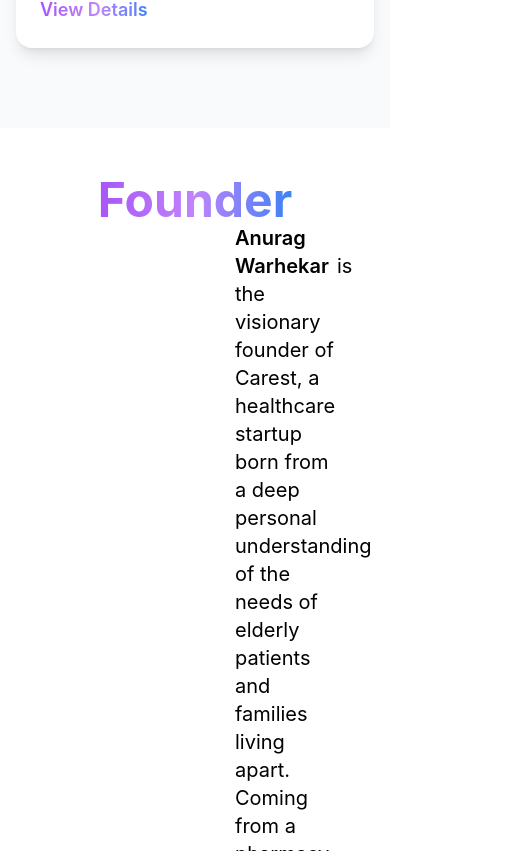
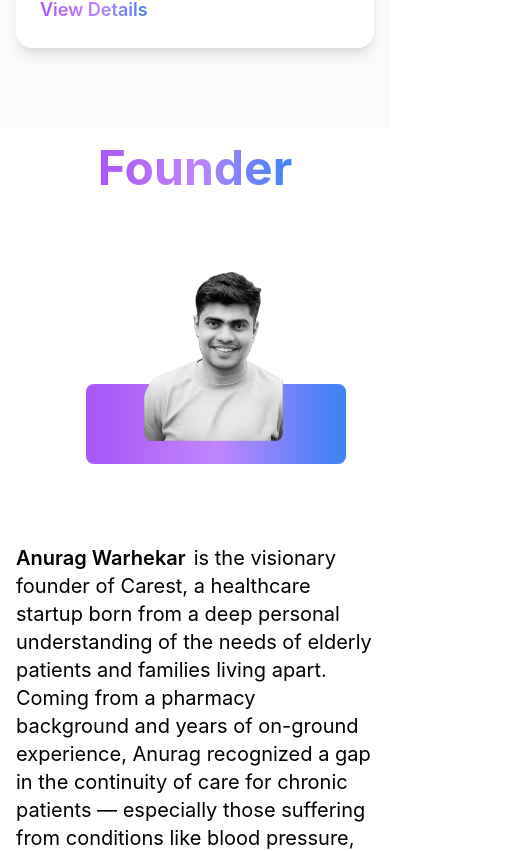
Before and after one commit to SanketW12/carest-site, a React (Vite) app: page / in a window 390 px wide. Shown: the part 4413-5264 px from the top of the page, 518 px wide, since content can reach past the window. Built offline with nearby package versions, Linux system fonts and the light colour scheme.

Commit message:
fix responsive

```diff
--- a/src/components/Founder.tsx
+++ b/src/components/Founder.tsx
@@ -2,24 +2,24 @@ import React from "react";
 
 function Founder() {
   return (
-    <div className="flex flex-col min-h-[70vh] px-12 py-12  ">
+    <div className="flex flex-col min-h-[70vh] md:px-12 md:py-12 p-4  ">
       <div className="flex justify-center">
         {" "}
         <span className="block text-5xl text-transparent bg-clip-text bg-gradient-to-r from-purple-500 via-purple-400 to-blue-500  font-bold">
           Founder
         </span>
       </div>
-      <div className="grid grid-cols-2 items-center h-full grow gap-20 ">
-        <div className="lg:col-span-1 lg:mt-0 sm:mt-40 sm:col-span-2 mt-16 relative ">
-          <span className=" block grow ml-[210px] h-48 w-[260px] rounded-lg relative top-0   col-span-1  text-5xl text-transparent  bg-gradient-to-r from-purple-500 via-purple-400 to-blue-500  font-bold"></span>{" "}
+      <div className="grid grid-cols-2 mt-32 md:mt-0 items-center h-full grow gap-20 ">
+        <div className="md:col-span-1 md:mt-0 sm:mt-40 sm:col-span-2 mt-16 relative ">
+          <span className=" block grow ml-[70px] md:ml-[210px] h-20 md:h-48 w-[260px] rounded-lg relative top-0   col-span-1  text-5xl text-transparent  bg-gradient-to-r from-purple-500 via-purple-400 to-blue-500  font-bold"></span>{" "}
           <img
             src="/anurag.png"
             alt="Carest Logo"
-            className="h-80 -top-32 left-52 rounded-lg absolute w-auto"
+            className="md:h-80 md:-top-32 -top-28 left-32 md:left-52 rounded-lg absolute "
           />
         </div>
 
-        <div className="lg:col-span-1 sm:col-span-2 text-xl ">
+        <div className="md:col-span-1 col-span-2 text-xl ">
           <span className="font-semibold pr-2"> Anurag Warhekar</span>
           is the visionary founder of Carest, a healthcare startup born from a
           deep personal understanding of the needs of elderly patients and
```
